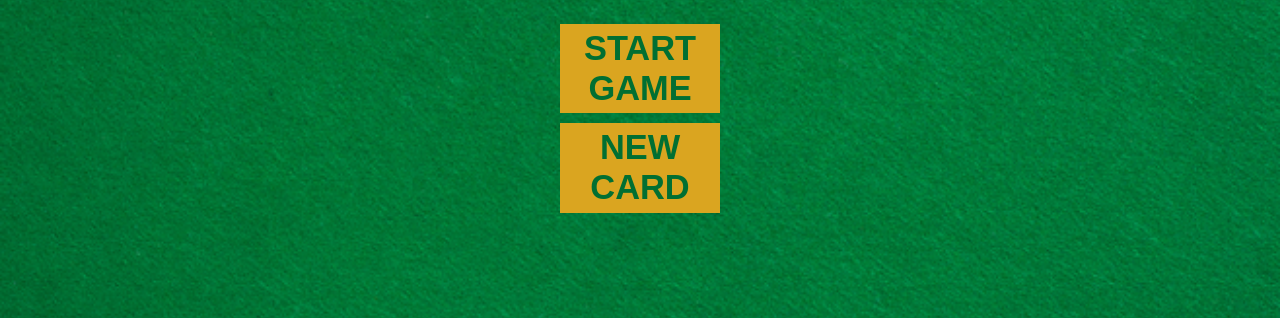
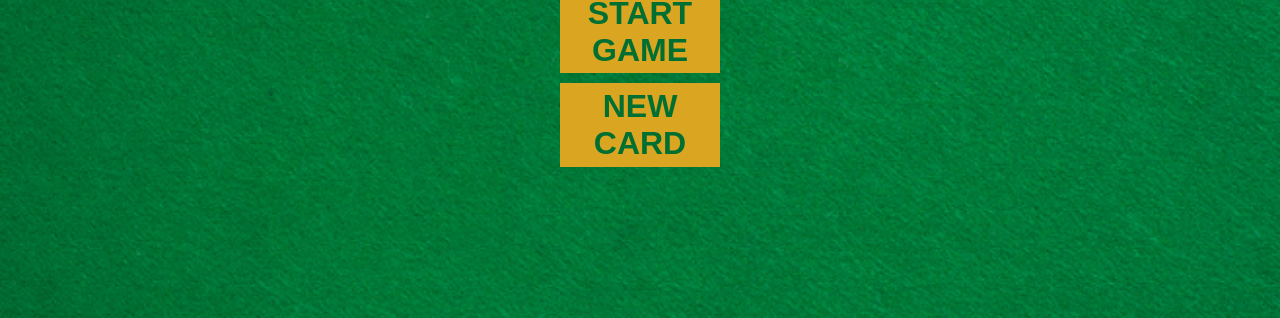
Before and after one commit to Mahmoudhamid20/BlakcJack-game-with-form-handling, a plain HTML site: page BlackJack.html in a window 1280 px wide. Shown: the part 482-800 px from the top of the page. Drawn offline with nearby package versions, Linux system fonts and the light colour scheme.

Commit message:
Add files via upload

```diff
--- a/index.css
+++ b/index.css
@@ -6,7 +6,7 @@ body {
     flex-direction: column;
     align-items: center;
     justify-content: center;
-    font-size: 4.3vh;
+    font-size: 4.0vh;
     font-weight: bolder;
     color: #DFD7B9;
 }
```
